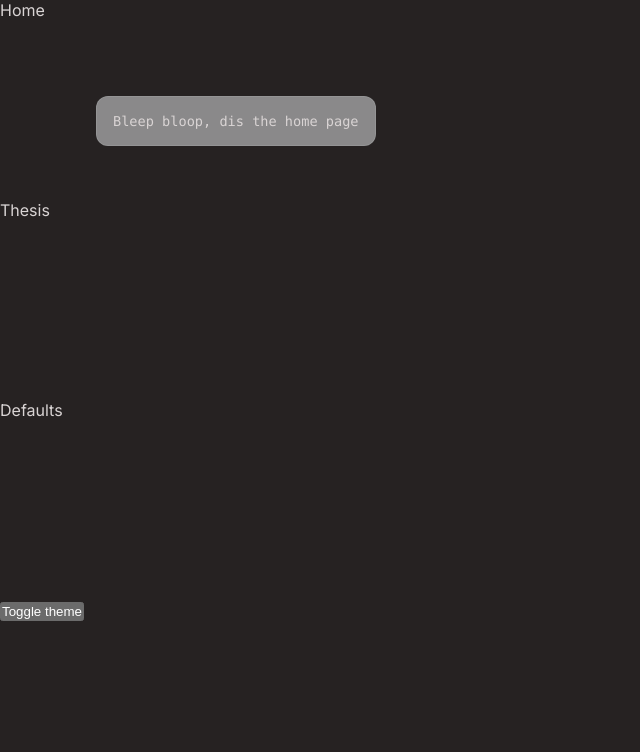
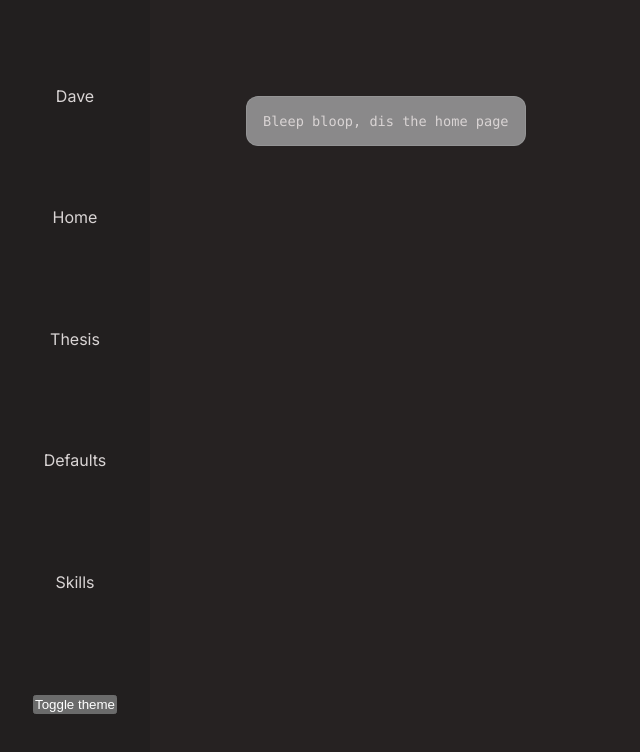
Before and after one commit to dave-woods/new-site, a Next.js app: page / in a window 1280 px wide. Shown: the top 752 px of the page, without its empty margins (0-640 px from the left). Built offline with nearby package versions, Linux system fonts and the light colour scheme.

Commit message:
Moved header to be a part of the page layout

```diff
--- a/app/Header.module.css
+++ b/app/Header.module.css
@@ -1,10 +1,17 @@
 .header {
-    position: fixed;
-    top: 0;
+    display: flex;
+    flex-direction: column;
+    justify-content: space-evenly;
+    align-items: center;
+
+    /* position: fixed; */
+    /* top: 0;
     left: 0;
-    bottom: 0;
-    grid-template-columns: 1fr;
-    grid-template-rows: repeat(4, 1fr);
-    width: auto;
+    bottom: 0; */
 
+    background-color: rgba(0 0 0 / 10%);
 }
+
+.header > div {
+    padding: 1rem;
+}
--- a/app/Header.tsx
+++ b/app/Header.tsx
@@ -5,10 +5,12 @@ import ThemeToggle from './ThemeToggle'
 
 export default function Header() {
     return (
-        <header className={[styles.grid, hStyles.header].join(' ')}>
+        <header className={[hStyles.header].join(' ')}>
+            <div>Dave</div>
             <div><Link href="/">Home</Link></div>
             <div><Link href="/thesis">Thesis</Link></div>
             <div><Link href="/default-cna">Defaults</Link></div>
+            <div><Link href="/">Skills</Link></div>
             <div><ThemeToggle /></div>
         </header>
     )
--- /dev/null
+++ b/app/layout.module.css
@@ -0,0 +1,4 @@
+.body {
+    display: grid;
+    grid-template-columns: 150px 1fr;
+}
--- a/app/layout.tsx
+++ b/app/layout.tsx
@@ -1,7 +1,9 @@
 import './globals.css'
+import styles from './layout.module.css'
 import { Inter } from 'next/font/google'
 import ThemeProvider from './ThemeProvider'
 import ThemedBody from './ThemedBody'
+import Header from './Header'
 
 const inter = Inter({ subsets: ['latin'] })
 
@@ -18,7 +20,7 @@ export default function RootLayout({
   return (
     <html lang="en">
       <ThemeProvider>
-        <ThemedBody className={inter.className}>{children}</ThemedBody>
+        <ThemedBody className={[inter.className, styles.body].join(' ')}><Header />{children}</ThemedBody>
       </ThemeProvider>
     </html>
   )
--- a/app/page.tsx
+++ b/app/page.tsx
@@ -9,7 +9,6 @@ export default function Home() {
   // console.log(theme)
   return (
     <main className={styles.main}>
-      <Header />
       <div className={styles.description}>
         <p>Bleep bloop, dis the home page</p>
       </div>
--- a/app/thesis/page.tsx
+++ b/app/thesis/page.tsx
@@ -5,7 +5,6 @@ import styles from "../page.module.css"
 export default function ThesisPage() {
     return (
         <main className={styles.main}>
-            <Header />
             <h1>Thesis page</h1>
             <p>My PhD research began in 2016, and finished in 2022 (dragged out a bit due to the COVID-19 pandemic). The work revolved around creating a computational framework for semantically representing the times and events that can appear in text for the purposes of temporal annotation tooling.</p>
             <p>More simply, can we make a computer understand what order things happened in a document.</p>
```
